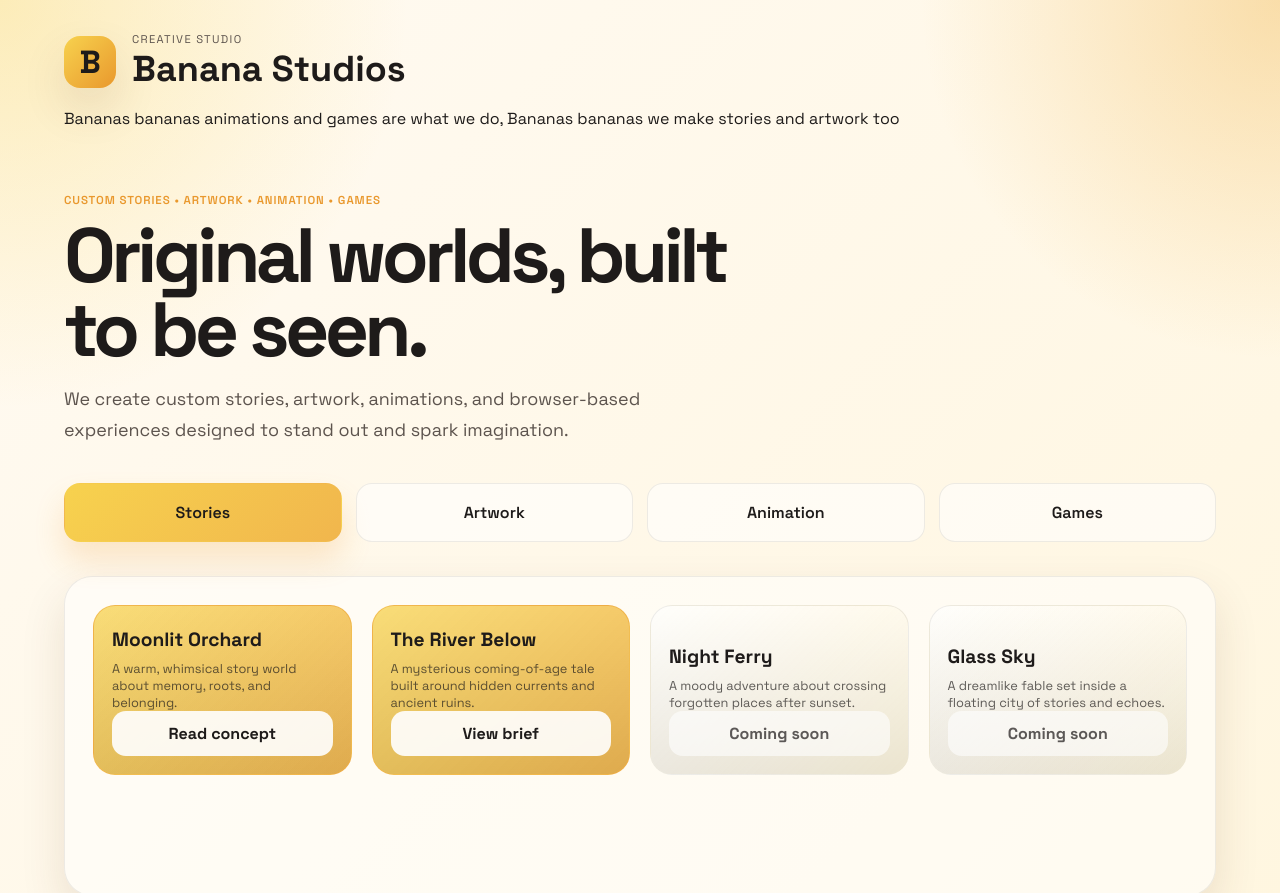
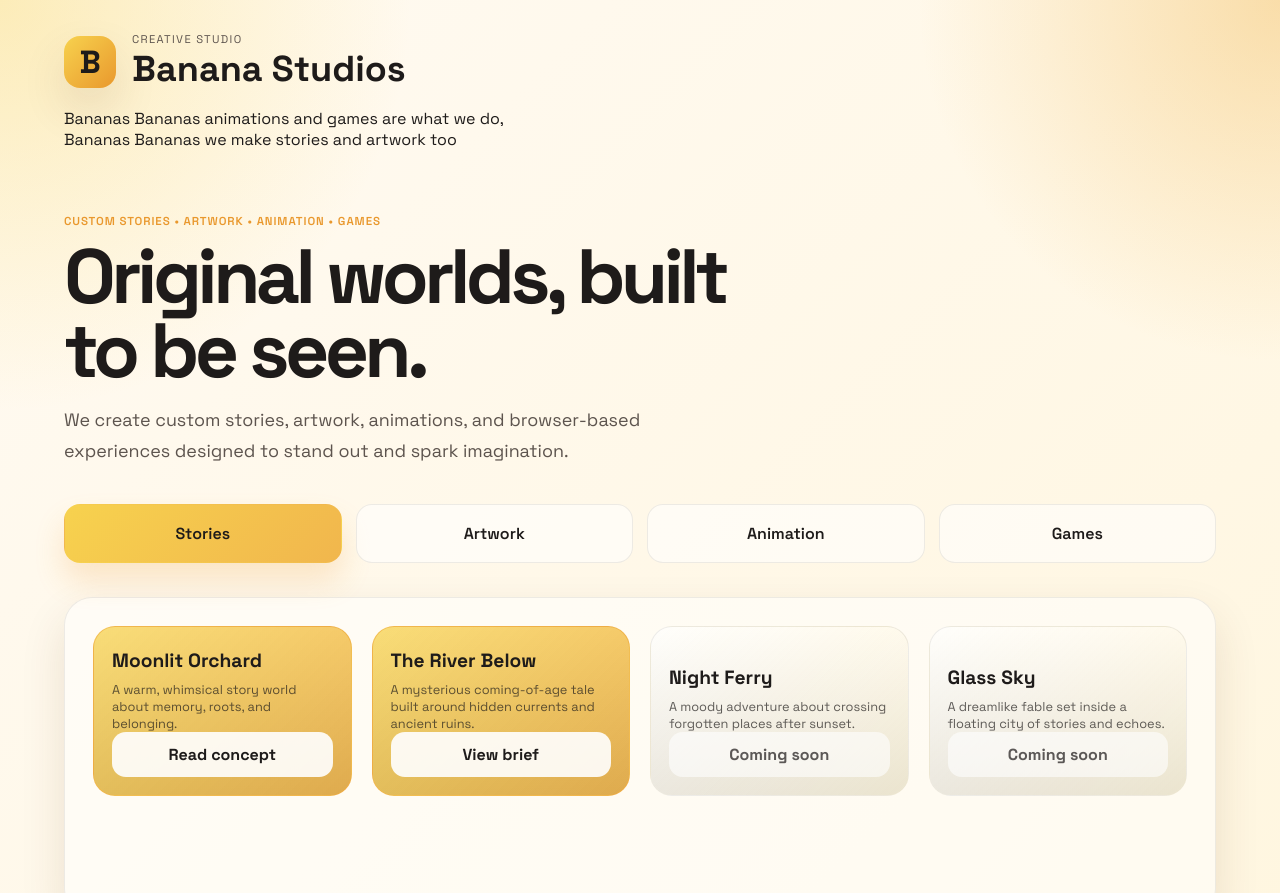
Before and after one commit to a-krish/Banana-Lab, a plain HTML site: page index.html in a window 1280 px wide. Shown: the top 893 px of the page. Drawn offline with Linux system fonts and the light colour scheme.

Commit message:
Update jingle text for improved readability

```diff
--- a/index.html
+++ b/index.html
@@ -22,7 +22,8 @@
       </header>
 
       <section class="jingle-section" aria-label="Studio jingle">
-        <p class="jingle-text">Bananas bananas animations and games are what we do, Bananas bananas we make stories and artwork too</p>
+        <p class="jingle-text">Bananas Bananas animations and games are what we do,<br>
+          Bananas Bananas we make stories and artwork too</p>
       </section>
 
       <main class="hero">
```
